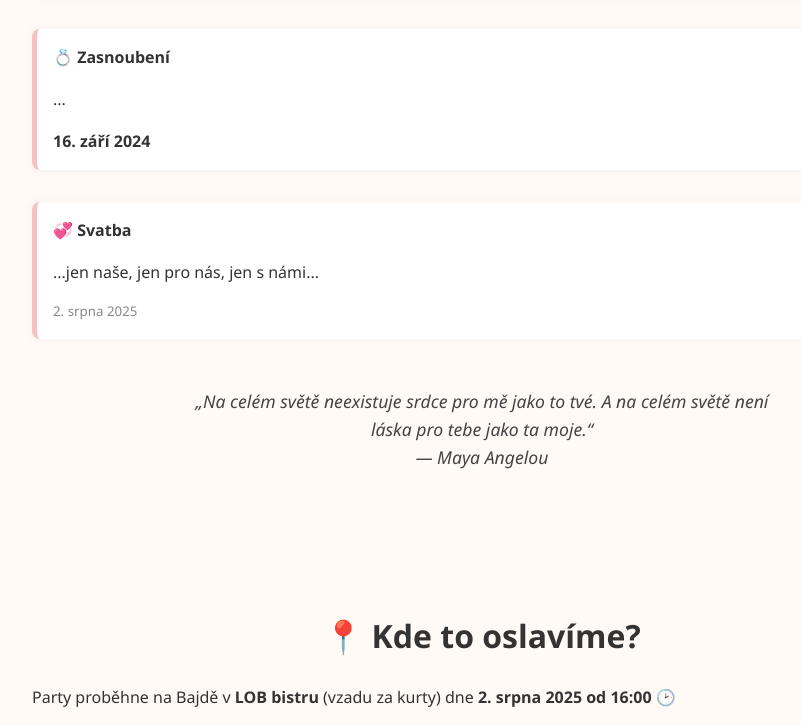
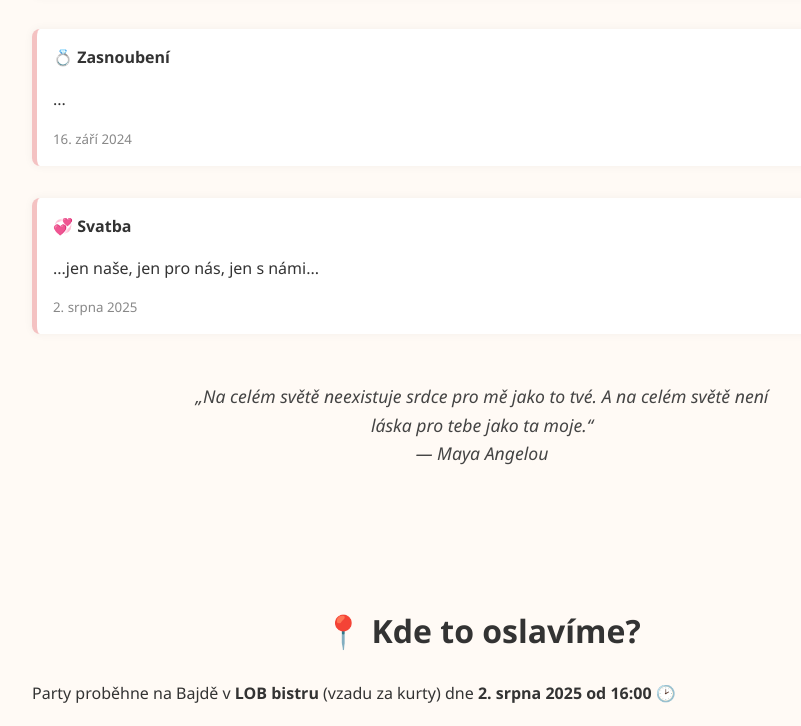
Before and after one commit to martinho80cz/matyskovi, a plain HTML site: page index.html in a window 1280 px wide. Shown: the part 2102-2828 px from the top of the page, without its empty margins (158-959 px from the left). Drawn offline with nearby package versions, Linux system fonts and the light colour scheme.

Commit message:
Update index.html

```diff
--- a/index.html
+++ b/index.html
@@ -161,7 +161,7 @@
     <div class="story-block" data-aos="fade-left">
       <strong>💍 Zasnoubení </strong>
       <p>... </p>
-     <strong>16. září 2024</strong>
+     <small>16. září 2024</small>
     </div>
 
     <div class="story-block" data-aos="fade-right">
```
